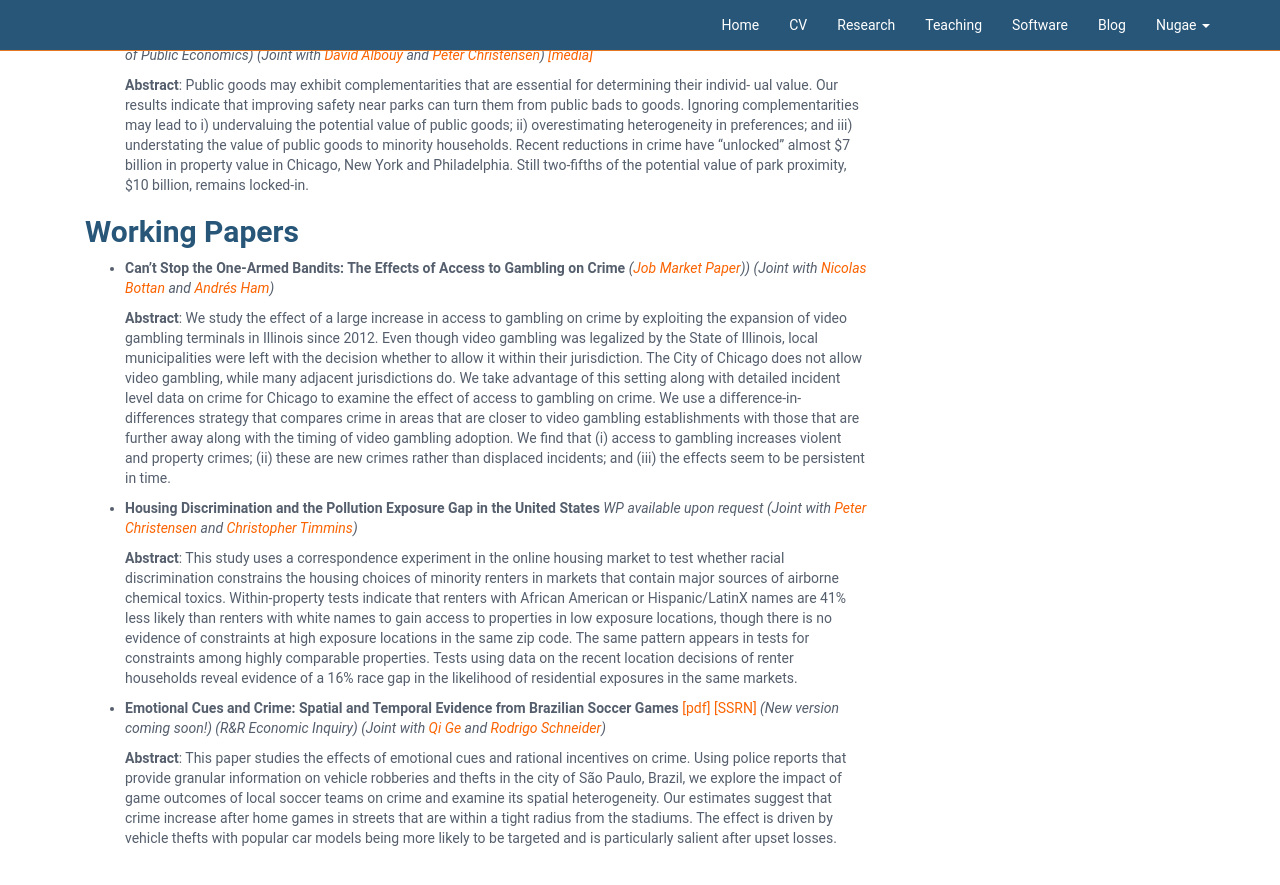
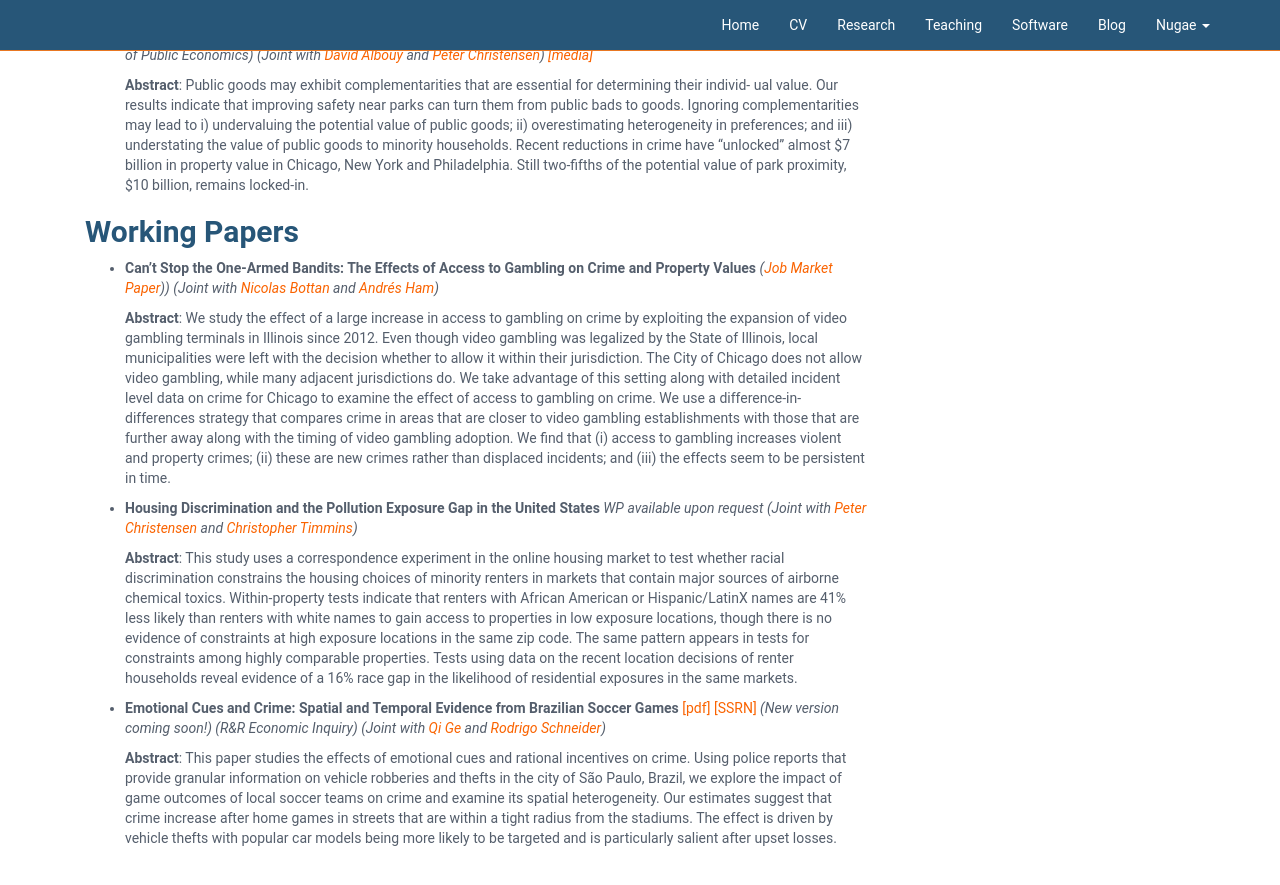
Before and after one commit to ignaciomsarmiento/ignaciomsarmiento.github.io, a Jekyll site: the page built from research.md, in a window 1280 px wide and 900 px high, scrolled down 388 px. Shown: the top 885 px of the window. Built offline with Jekyll 4.4.1, drawn with Linux system fonts in a browser that asks for light colours; our own code applies the rules of GitHub Pages for plain Markdown files.

Commit message:
fix typo research

```diff
--- a/research.md
+++ b/research.md
@@ -19,7 +19,7 @@ layout: secondary_pages
 
 ## Working Papers
 
-* **Can’t Stop the One-Armed Bandits: The Effects of Access to Gambling on Crime** *([Job Market Paper](/assets/Sarmiento_Barbieri_JMP.pdf)))* <!--- [[SSRN]](https://ssrn.com/abstract=3020332) -->
+* **Can’t Stop the One-Armed Bandits: The Effects of Access to Gambling on Crime and Property Values** *([Job Market Paper](/assets/Sarmiento_Barbieri_JMP.pdf)))* <!--- [[SSRN]](https://ssrn.com/abstract=3020332) -->
 	*(Joint with [Nicolas Bottan](https://www.nicolasbottan.com/) and [Andrés Ham](https://https://andresham.com/))*
 
 	**Abstract**:
```
